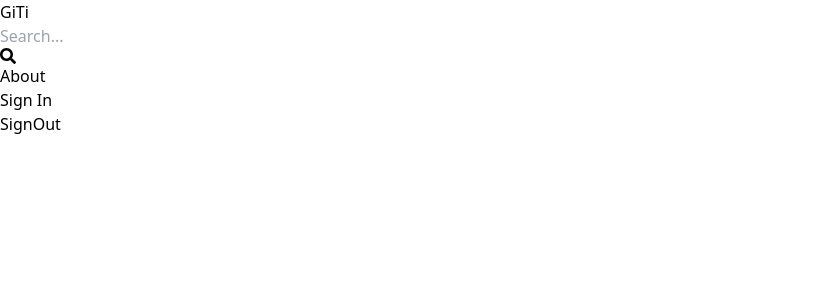
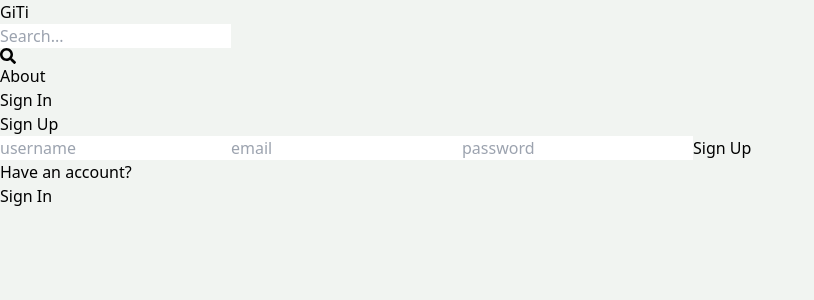
Before and after one commit to OrevaTJ/RE-client, a React (Vite) app in the folder re-client/: page /sign-up in a window 1280 px wide. Shown: the top 300 px of the page, without its empty margins (0-814 px from the left). Built offline with nearby package versions, Linux system fonts and the light colour scheme.

Commit message:
create sign-up page

```diff
--- a/re-client/src/index.css
+++ b/re-client/src/index.css
@@ -1,3 +1,7 @@
 @tailwind base;
 @tailwind components;
 @tailwind utilities;
+
+body {
+    background-color: rgb(241, 244, 241);
+}
--- a/re-client/src/pages/SignUp.jsx
+++ b/re-client/src/pages/SignUp.jsx
@@ -1,7 +1,91 @@
-import React from 'react'
+import { useState } from 'react';
+import { Link, useNavigate } from 'react-router-dom';
 
 export default function SignUp() {
+  const [formData, setFormData] = useState({});
+  const [error, setError] = useState(null);
+  const [loading, setLoading] = useState(false);
+  const navigate = useNavigate()
+
+  const handleChange = (e) => {
+    setFormData({
+      ...formData,
+      [e.target.id]: e.target.value,
+    });
+  };
+
+  const onSubmit = async (e) => {
+    e.preventDefault();
+
+    try {
+      setLoading(true);
+      const res = await fetch('/api/auth/signup', {
+        method: 'POST',
+        headers: {
+          'Content-Type': 'application/json',
+        },
+        body: JSON.stringify(formData),
+      });
+
+      const data = await res.json();
+
+      // if error from api
+      if (data.success === false) {
+        setError(data.message);
+        setLoading(false);
+        return;
+      }
+
+      setLoading(false);
+      setError(null);
+      navigate('/sign-in')
+    } catch (error) {
+      setLoading(false);
+      setError(error.message);
+    }
+  };
+
+
   return (
-    <div>SignOut</div>
-  )
+    <div className="max-w-lg mx-auto p-3">
+      <h1 className="text-center text-3xl font-semibold my-7">Sign Up</h1>
+      <form onSubmit={onSubmit} className="flex flex-col gap-4">
+        <input
+          type="text"
+          placeholder="username"
+          id="username"
+          className="border outline-gray-300 p-3 rounded-lg"
+          onChange={handleChange}
+        />
+        <input
+          type="email"
+          placeholder="email"
+          id="email"
+          className="border outline-gray-300 p-3 rounded-lg"
+          onChange={handleChange}
+        />
+        <input
+          type="password"
+          placeholder="password"
+          id="password"
+          className="border outline-gray-300 p-3 rounded-lg"
+          onChange={handleChange}
+        />
+        <button
+          disabled={loading}
+          className="uppercase rounded-lg p-2 text-white bg-slate-700
+          hover:opacity-95 disabled:opacity-75"
+        >
+          {loading ? 'Loading...' : 'Sign Up'}
+        </button>
+      </form>
+      <div className="flex mt-5 gap-2">
+        <p>Have an account?</p>
+        <Link to="/sign-in">
+          <span className="text-blue-600">Sign In</span>
+        </Link>
+      </div>
+      {error && <span className="text-red-600">{error}</span>}
+    </div>
+  );
 }
--- a/re-client/vite.config.js
+++ b/re-client/vite.config.js
@@ -6,5 +6,11 @@
   plugins: [react()],
   server: {
     port: 3000,
+    proxy: {
+      '/api': {
+        target: 'http://localhost:3001',
+        secure: false
+      }
+    },
   },
 })
```
